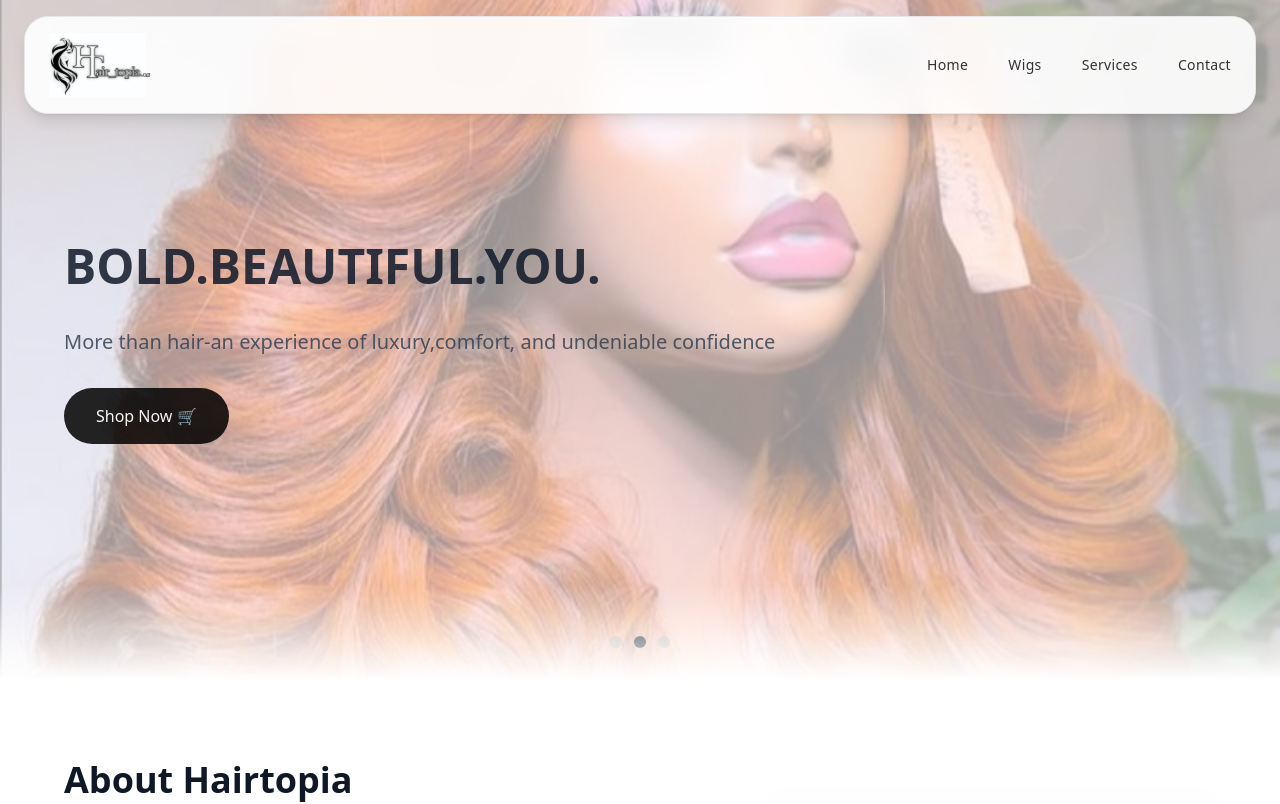
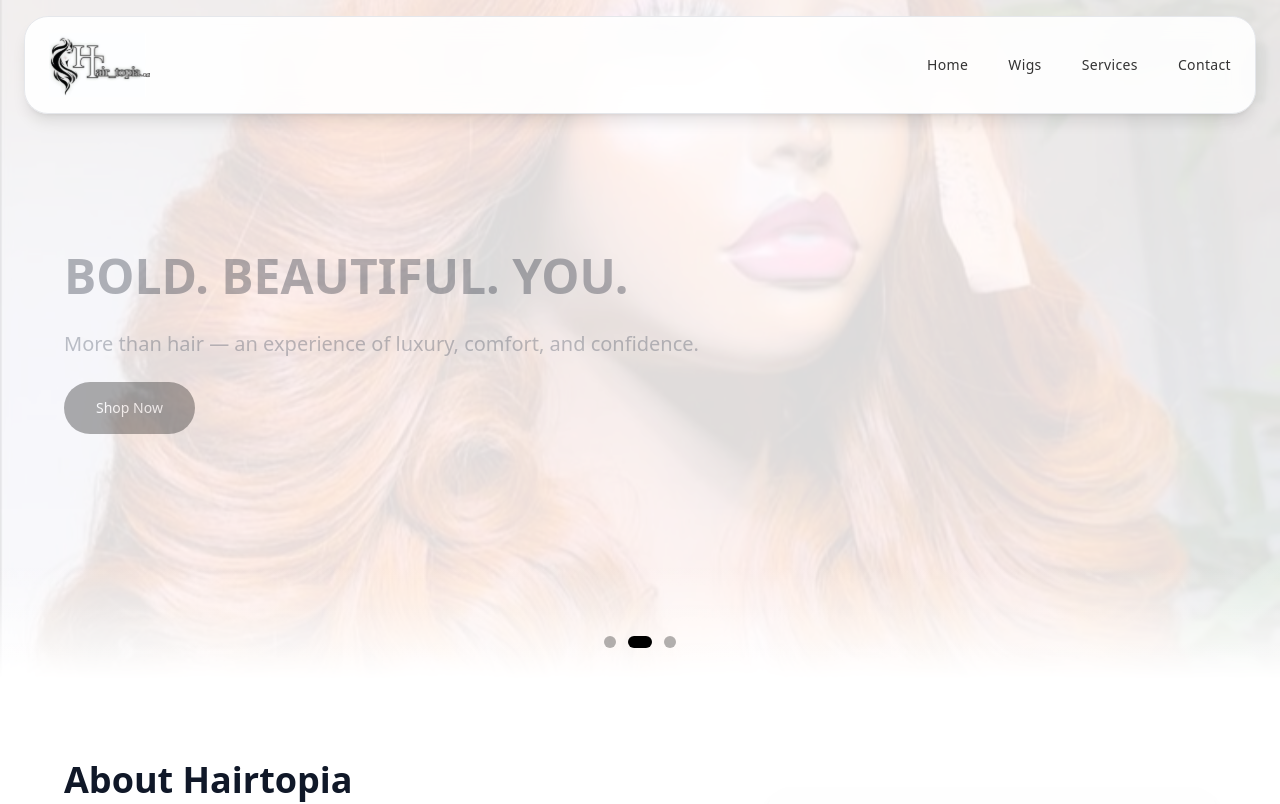
Before and after one commit to ebuk-ka/hairtopia.ng, a React (Vite) app: page / in a window 1280 px wide. Shown: the top 804 px of the page. Built offline with nearby package versions, Linux system fonts and the light colour scheme.

Commit message:
Updated my shopnow buttons

```diff
--- a/src/components/layout/HeroCarousel.jsx
+++ b/src/components/layout/HeroCarousel.jsx
@@ -4,9 +4,21 @@ import hero2 from "../../assets/images/wig3.jpeg";
 import hero3 from "../../assets/images/wigs.jpeg";
 
 const slides = [
-  { title: "LUXURY YOU CAN FEEL", text: "Hair_topia.ng where hair fantasies come alive.", image: hero1 },
-  { title: "BOLD.BEAUTIFUL.YOU.", text: "More than hair-an experience of luxury,comfort, and undeniable confidence", image: hero2 },
-  { title: "Your Hair, Our Passion", text: "Book or shop products tailored just for you.", image: hero3 },
+  {
+    title: "LUXURY YOU CAN FEEL",
+    text: "Hair_topia.ng — where hair fantasies come alive.",
+    image: hero1,
+  },
+  {
+    title: "BOLD. BEAUTIFUL. YOU.",
+    text: "More than hair — an experience of luxury, comfort, and confidence.",
+    image: hero2,
+  },
+  {
+    title: "Your Hair, Our Passion",
+    text: "Shop premium wigs tailored just for you.",
+    image: hero3,
+  },
 ];
 
 const HeroCarousel = () => {
@@ -19,57 +31,76 @@ const HeroCarousel = () => {
       setTimeout(() => {
         setIndex((prev) => (prev + 1) % slides.length);
         setFade(true);
-      }, 500);
+      }, 600);
     }, 6000);
 
     return () => clearInterval(interval);
   }, []);
 
   return (
-    <section id="home"  className="relative w-full h-[85vh] min-h-[600px] overflow-hidden">
-      {/* BACKGROUND IMAGE */}
+    <section
+      id="home"
+      className="relative w-full h-[85vh] min-h-[600px] overflow-hidden"
+    >
+      {/* Background Image */}
       <img
         src={slides[index].image}
         alt="Hero background"
-        className={`absolute inset-0 w-full h-full object-cover transition-opacity duration-500 ${fade ? "opacity-100" : "opacity-0"}`}
+        className={`absolute inset-0 w-full h-full object-cover transition-opacity duration-700 ${
+          fade ? "opacity-100" : "opacity-0"
+        }`}
       />
 
-      {/* SOFT OVERLAY */}
-      <div className="absolute inset-0 bg-white/50" />
+      {/* Overlay */}
+      <div className="absolute inset-0 bg-white/55" />
 
-      {/* TEXT CONTENT */}
+      {/* Content */}
       <div className="relative z-10 h-full flex items-center">
         <div className="max-w-7xl mx-auto px-6 lg:px-16 w-full">
-          <div className={`max-w-2xl lg:max-w-3xl space-y-6 lg:space-y-8 text-center lg:text-left transition-opacity duration-500 ${fade ? "opacity-100" : "opacity-0"}`}>
+          <div
+            className={`max-w-2xl space-y-6 transition-opacity duration-700 ${
+              fade ? "opacity-100" : "opacity-0"
+            }`}
+          >
             <h1 className="text-4xl lg:text-5xl font-bold text-gray-900 leading-tight">
               {slides[index].title}
             </h1>
+
             <p className="text-gray-700 text-lg lg:text-xl">
               {slides[index].text}
             </p>
-            <button className="inline-flex items-center gap-3 bg-black text-white px-8 py-4 rounded-full text-sm lg:text-base font-medium hover:scale-105 transition-transform duration-300">
-              Shop Now 🛒
-            </button>
+
+            <a
+              href="https://wa.me/2348012345678?text=Hello%20Hairtopia,%20I%20want%20to%20shop%20your%20wigs"
+              target="_blank"
+              rel="noopener noreferrer"
+              className="inline-flex items-center justify-center
+              rounded-full bg-black px-8 py-4
+              text-sm font-medium text-white
+              transition hover:opacity-90"
+            >
+              Shop Now
+            </a>
           </div>
         </div>
       </div>
 
-      {/* DOTS */}
-      <div className="absolute bottom-8 left-1/2 transform -translate-x-1/2 flex gap-3">
+      {/* Dots */}
+      <div className="absolute bottom-8 left-1/2 -translate-x-1/2 flex gap-3 z-20">
         {slides.map((_, idx) => (
-          <span
+          <button
             key={idx}
-            className={`w-3 h-3 rounded-full transition-colors duration-300 cursor-pointer ${
-              idx === index ? "bg-gray-900" : "bg-gray-400/50"
+            onClick={() => setIndex(idx)}
+            className={`h-3 w-3 rounded-full transition ${
+              idx === index ? "bg-black w-6" : "bg-black/30"
             }`}
-            onClick={() => setIndex(idx)}
           />
         ))}
       </div>
-      <div className="absolute bottom-0 left-0 w-full h-24 bg-gradient-to-b from-transparent to-white"></div>
 
+      {/* Bottom fade */}
+      <div className="absolute bottom-0 left-0 w-full h-28 bg-gradient-to-b from-transparent to-white" />
     </section>
-
   );
 };
 
--- a/src/components/layout/ProductCard.jsx
+++ b/src/components/layout/ProductCard.jsx
@@ -1,55 +1,69 @@
 import { products } from "../../data/Products";
 
-const featured = products.slice(0, 12); // show first 4 products
+const featured = products.slice(0, 12);
 
 const ProductCard = () => {
   return (
-    <section className="py-24 bg-white" id = "wigs">
+    <section className="py-28 bg-white" id="wigs">
       <div className="max-w-7xl mx-auto px-6">
 
         {/* Header */}
-        <div className="text-center mb-16">
+        <div className="text-center mb-20">
           <p className="text-sm tracking-widest uppercase text-black/60">
             Our Collection
           </p>
-          <h2 className="mt-3 text-3xl md:text-4xl font-light text-black">
+          <h2 className="mt-4 text-4xl md:text-5xl font-light text-black tracking-wide">
             Featured Wigs
           </h2>
         </div>
 
         {/* Product Grid */}
-        <div className="grid gap-10 md:grid-cols-2 lg:grid-cols-4">
+        <div className="grid gap-12 md:grid-cols-2 lg:grid-cols-4">
           {featured.map((product) => (
             <div
               key={product.id}
-              className="group cursor-pointer flex flex-col h-full bg-white rounded-3xl shadow-md overflow-hidden transition-transform duration-300 hover:scale-105"
+              className="group flex flex-col rounded-3xl border border-black/5 bg-white overflow-hidden transition hover:shadow-xl"
             >
               {/* Image */}
-              <div className="overflow-hidden rounded-t-3xl">
+              <div className="relative overflow-hidden">
                 <img
                   src={product.images[0]}
                   alt={product.name}
-                  className="h-[350px] w-full object-cover transition duration-500 group-hover:scale-105"
+                  className="h-[360px] w-full object-cover transition duration-700 group-hover:scale-105"
                 />
+
+                <div className="absolute inset-0 bg-black/5 opacity-0 group-hover:opacity-100 transition" />
               </div>
 
-              {/* Info + Button */}
-              <div className="flex-1 flex flex-col justify-between p-6 text-center">
-                <div>
-                  <h3 className="text-lg font-medium text-black">{product.name}</h3>
+              {/* Content */}
+              <div className="flex flex-col flex-1 px-5 pt-6 pb-6 text-center">
+                <h3 className="text-lg font-medium text-black tracking-wide">
+                  {product.name}
+                </h3>
 
-                  {/* Sizes & Prices */}
-                  {product.sizes && product.sizes.map((item, index) => (
-                    <p key={index} className="text-black/60 mt-1">
-                      {item.size} — ₦{typeof item.price === "number" ? item.price.toLocaleString() : item.price}
+                {/* Sizes */}
+                <div className="mt-3 space-y-1 flex-1">
+                  {product.sizes?.map((item, index) => (
+                    <p key={index} className="text-sm text-black/60">
+                      {item.size} — ₦{item.price.toLocaleString()}
                     </p>
                   ))}
                 </div>
 
-                {/* Shop Now Button */}
-                <button className="mt-6 w-full rounded-full bg-black px-6 py-3 text-sm font-medium text-white shadow-md transition-all duration-300 hover:scale-[1.02] hover:shadow-lg">
+                {/* CTA */}
+                <a
+                  href={`https://wa.me/2348012345678?text=${encodeURIComponent(
+                    `Hello Hairtopia, I want to order the ${product.name}`
+                  )}`}
+                  target="_blank"
+                  rel="noopener noreferrer"
+                  className="mt-6 inline-flex items-center justify-center
+                  rounded-full bg-black px-6 py-3
+                  text-sm font-medium text-white
+                  transition hover:opacity-90"
+                >
                   Shop Now
-                </button>
+                </a>
               </div>
             </div>
           ))}
--- a/src/main.jsx
+++ b/src/main.jsx
@@ -2,6 +2,7 @@ import React from "react";
 import ReactDOM from "react-dom/client";
 import App from "./App";
 import "./index.css";
+
 ReactDOM.createRoot(document.getElementById("root")).render(
   <React.StrictMode>
 
```
Also changed, not shown: src/pages/Contact.jsx (line endings or trailing spaces).
